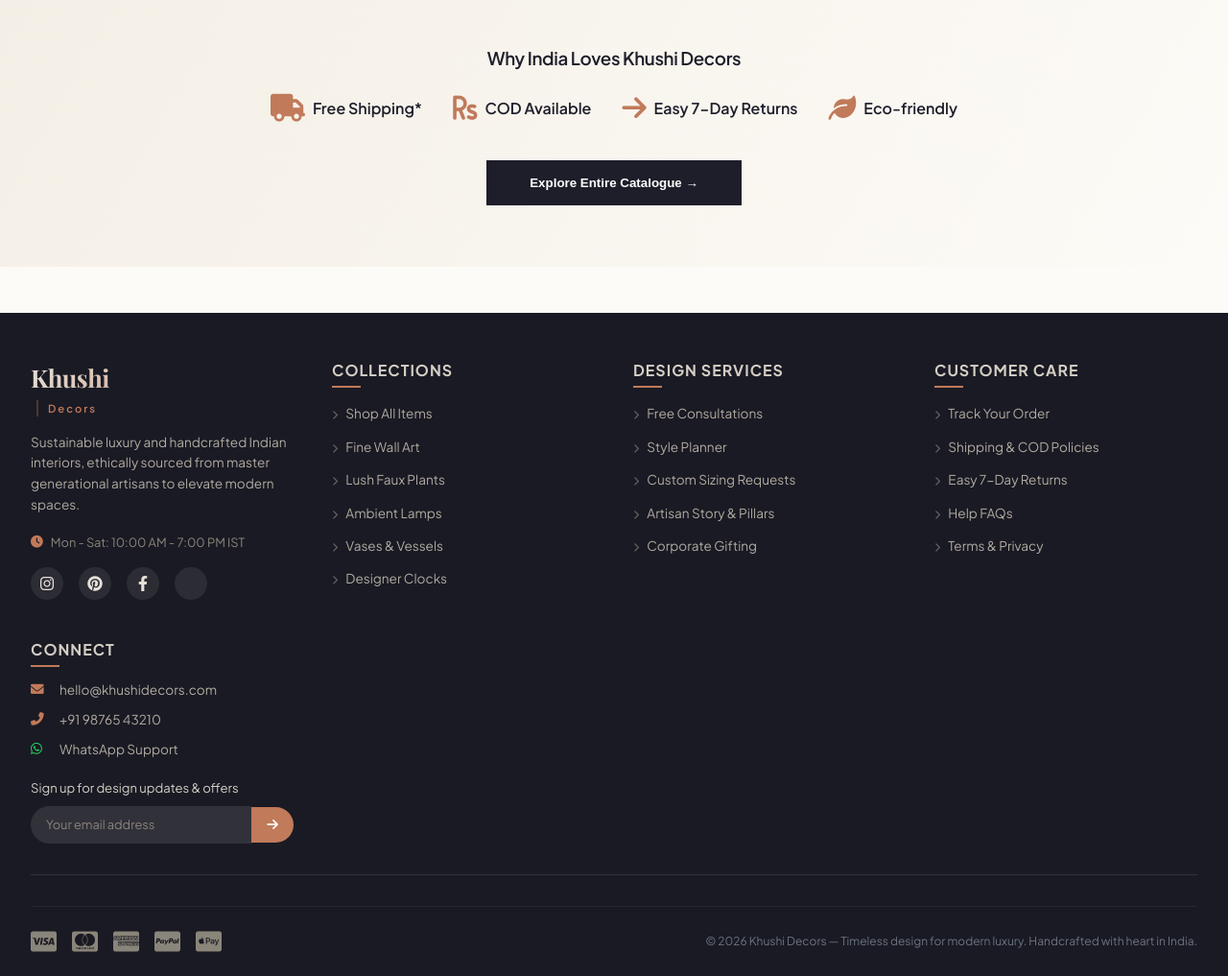
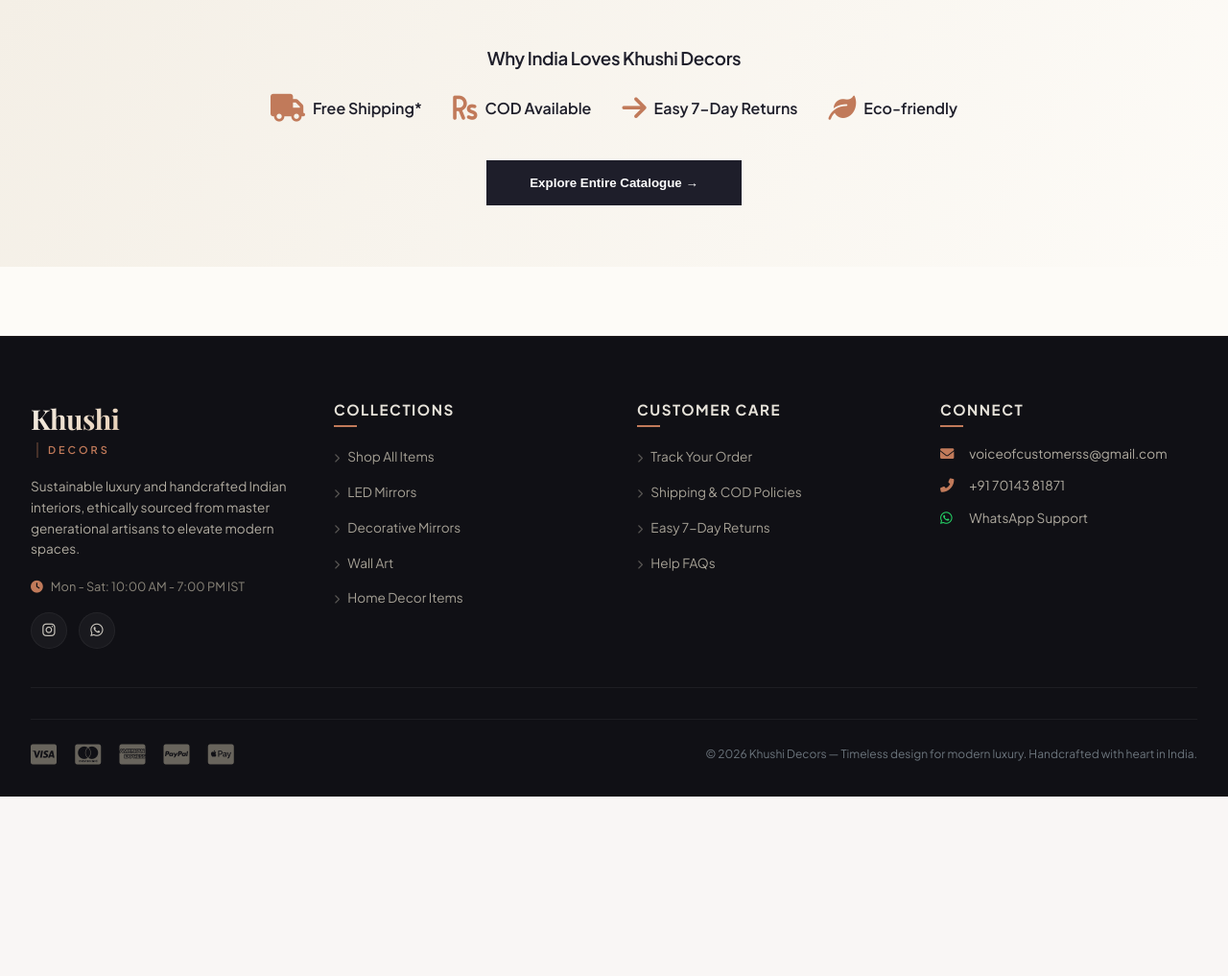
Before and after one commit to mynexasolutions-spec/khushi-decors, a Flask app: page / in a window 1280 px wide. Shown: the part 4110-5127 px from the top of the page at 96% size. After the commit the page ends 4940 px from the top, so only its background shows below. Run offline with Flask 3, Linux system fonts and the light colour scheme.

Commit message:
Redesign footer and configure gitignore to exclude PEM files for deployment

```diff
--- a/static/css/base.css
+++ b/static/css/base.css
@@ -321,26 +321,27 @@ h1, h2, h3 {
 
 /* Footer */
 footer {
-  background: #1a1a24;
+  background: #101015;
   color: #e6e2d9;
-  padding: 3rem 2rem 1.5rem;
-  margin-top: 3rem;
+  padding: 4rem 2rem 2rem;
+  margin-top: 4.5rem;
+  border-top: 1px solid rgba(193, 122, 90, 0.08);
 }
 .footer-container {
   max-width: 1280px;
   margin: 0 auto;
   display: grid;
   grid-template-columns: repeat(auto-fit, minmax(220px, 1fr));
-  gap: 2.5rem;
-  padding-bottom: 2rem;
-  border-bottom: 1px solid rgba(255,255,255,0.1);
+  gap: 3rem;
+  padding-bottom: 2.5rem;
+  border-bottom: 1px solid rgba(255, 255, 255, 0.06);
 }
 .footer-column h4 {
-  font-size: 1rem;
+  font-size: 0.95rem;
   font-weight: 700;
-  letter-spacing: 1px;
-  margin-bottom: 1.25rem;
-  color: #d4cfc4;
+  letter-spacing: 1.5px;
+  margin-bottom: 1.5rem;
+  color: #e6e2d9;
   text-transform: uppercase;
   position: relative;
   display: inline-block;
@@ -350,133 +351,154 @@ footer {
   position: absolute;
   bottom: -6px;
   left: 0;
-  width: 30px;
+  width: 24px;
   height: 2px;
   background: var(--primary);
 }
 .footer-column ul {
   list-style: none;
   padding: 0;
+  margin: 0;
 }
 .footer-column ul li {
-  margin-bottom: 0.65rem;
+  margin-bottom: 0.8rem;
 }
 .footer-column ul li a {
-  color: #b0aba0;
+  color: #a5a095;
   text-decoration: none;
   font-size: 0.85rem;
-  transition: var(--transition);
+  transition: all 0.25s ease;
   cursor: pointer;
+  display: inline-block;
 }
 .footer-column ul li a:hover {
-  color: var(--primary);
-  padding-left: 5px;
+  color: var(--accent-gold);
+  transform: translateX(4px);
 }
 .footer-logo {
   display: flex;
   flex-direction: column;
-  gap: 4px;
-  margin-bottom: 1rem;
+  gap: 2px;
+  margin-bottom: 1.2rem;
 }
 .footer-logo .logo-symbol {
   font-family: 'Playfair Display', serif;
-  font-size: 1.6rem;
+  font-size: 1.8rem;
   font-weight: 700;
-  background: linear-gradient(135deg, #e6e2d9 0%, #C17A5A 100%);
+  background: linear-gradient(135deg, #f4efe6 0%, #D4A373 100%);
   background-clip: text;
   -webkit-background-clip: text;
   color: transparent;
   letter-spacing: -0.5px;
 }
 .footer-logo .logo-accent {
-  font-size: 0.7rem;
-  letter-spacing: 2px;
+  font-size: 0.68rem;
+  letter-spacing: 3px;
   color: var(--primary);
+  text-transform: uppercase;
+  font-weight: 600;
 }
 .footer-tagline {
   font-size: 0.85rem;
-  line-height: 1.5;
-  margin: 0.5rem 0 1rem;
-  color: #b0aba0;
+  line-height: 1.6;
+  margin: 0.5rem 0 1.2rem;
+  color: #a5a095;
 }
 .footer-social {
   display: flex;
-  gap: 1rem;
-  margin-top: 0.5rem;
+  gap: 0.75rem;
+  margin-top: 1rem;
 }
 .footer-social a {
   display: inline-flex;
   align-items: center;
   justify-content: center;
-  width: 34px;
-  height: 34px;
-  background: rgba(255,255,255,0.08);
+  width: 38px;
+  height: 38px;
+  background: rgba(255, 255, 255, 0.04);
+  border: 1px solid rgba(255, 255, 255, 0.05);
   border-radius: 50%;
-  color: #e6e2d9;
-  font-size: 1rem;
-  transition: var(--transition);
+  color: #c9c5bc;
+  font-size: 0.95rem;
+  transition: all 0.3s cubic-bezier(0.165, 0.84, 0.44, 1);
   text-decoration: none;
 }
 .footer-social a:hover {
   background: var(--primary);
+  border-color: var(--primary);
   color: white;
-  transform: translateY(-2px);
+  transform: translateY(-3px);
+  box-shadow: 0 4px 12px rgba(193, 122, 90, 0.25);
 }
 .contact-info li {
   display: flex;
   align-items: center;
   gap: 10px;
-  color: #b0aba0;
+  color: #a5a095;
   font-size: 0.85rem;
-  margin-bottom: 0.75rem;
+  margin-bottom: 0.9rem;
+}
+.contact-info li a {
+  transition: all 0.25s ease;
+}
+.contact-info li a:hover {
+  color: var(--accent-gold) !important;
 }
 .contact-info li i {
   width: 20px;
   color: var(--primary);
-  font-size: 0.85rem;
+  font-size: 0.9rem;
 }
 .newsletter {
-  margin-top: 1.25rem;
+  margin-top: 1.5rem;
 }
 .newsletter p {
   font-size: 0.8rem;
-  margin-bottom: 0.75rem;
-  color: #d4cfc4;
+  margin-bottom: 0.8rem;
+  color: #c9c5bc;
 }
 .newsletter-input {
   display: flex;
   align-items: center;
-  gap: 0;
+  background: rgba(255, 255, 255, 0.04);
+  border: 1px solid rgba(255, 255, 255, 0.08);
+  border-radius: 50px;
+  padding: 3px;
+  transition: all 0.25s ease;
+}
+.newsletter-input:focus-within {
+  border-color: var(--primary);
+  box-shadow: 0 0 0 3px rgba(193, 122, 90, 0.15);
 }
 .newsletter-input input {
   flex: 1;
-  padding: 0.7rem 1rem;
+  padding: 0.6rem 1rem;
   border: none;
-  border-radius: 40px 0 0 40px;
-  background: rgba(255,255,255,0.1);
+  background: transparent;
   color: white;
   font-size: 0.8rem;
   font-family: inherit;
   outline: none;
 }
 .newsletter-input input::placeholder {
-  color: #8a857a;
-}
-.newsletter-input input:focus {
-  background: rgba(255,255,255,0.15);
+  color: #68645c;
 }
 .newsletter-input button {
   background: var(--primary);
   border: none;
-  padding: 0.7rem 1rem;
-  border-radius: 0 40px 40px 0;
+  width: 36px;
+  height: 36px;
+  border-radius: 50%;
   color: white;
+  display: flex;
+  align-items: center;
+  justify-content: center;
   cursor: pointer;
-  transition: var(--transition);
+  transition: all 0.25s ease;
 }
 .newsletter-input button:hover {
-  background: var(--primary-dark);
-  transform: translateX(2px);
+  background: var(--accent-gold);
+  transform: scale(1.05);
 }
 .footer-bottom {
   max-width: 1280px;
@@ -485,24 +507,24 @@ footer {
   flex-wrap: wrap;
   justify-content: space-between;
   align-items: center;
-  gap: 1rem;
-  padding-top: 1rem;
+  gap: 1.25rem;
+  padding-top: 1.25rem;
 }
 .payment-icons {
   display: flex;
-  gap: 1rem;
-  font-size: 1.4rem;
-  color: #8a857a;
+  gap: 1.2rem;
+  font-size: 1.6rem;
+  color: #68645c;
 }
 .payment-icons i {
-  transition: var(--transition);
+  transition: all 0.25s ease;
 }
 .payment-icons i:hover {
-  color: var(--primary);
+  color: var(--accent-gold);
 }
 .footer-bottom p {
-  font-size: 0.75rem;
-  color: #8a857a;
+  font-size: 0.78rem;
+  color: #68645c;
 }
 
 /* Modal */
--- a/templates/base.html
+++ b/templates/base.html
@@ -99,10 +99,8 @@
           <i class="fas fa-clock" style="color:var(--primary)"></i> Mon - Sat: 10:00 AM - 7:00 PM IST
         </p>
         <div class="footer-social" style="margin-top: 0.5rem;">
-          <a href="#" aria-label="Instagram"><i class="fab fa-instagram"></i></a>
-          <a href="#" aria-label="Pinterest"><i class="fab fa-pinterest"></i></a>
-          <a href="#" aria-label="Facebook"><i class="fab fa-facebook-f"></i></a>
-          <a href="#" aria-label="Twitter"><i class="fab fa-x-twitter"></i></a>
+          <a href="https://instagram.com/khushidecors" target="_blank" aria-label="Instagram"><i class="fab fa-instagram"></i></a>
+          <a href="https://wa.me/917014381871" target="_blank" aria-label="WhatsApp"><i class="fab fa-whatsapp"></i></a>
         </div>
       </div>
 
@@ -111,53 +109,32 @@
         <h4>Collections</h4>
         <ul>
           <li><a href="/shop"><i class="fas fa-chevron-right" style="font-size:0.6rem; margin-right:6px; opacity:0.5;"></i> Shop All Items</a></li>
-          <li><a href="/shop?category=wallDecor"><i class="fas fa-chevron-right" style="font-size:0.6rem; margin-right:6px; opacity:0.5;"></i> Fine Wall Art</a></li>
-          <li><a href="/shop?category=artificialPlants"><i class="fas fa-chevron-right" style="font-size:0.6rem; margin-right:6px; opacity:0.5;"></i> Lush Faux Plants</a></li>
-          <li><a href="/shop?category=lamps"><i class="fas fa-chevron-right" style="font-size:0.6rem; margin-right:6px; opacity:0.5;"></i> Ambient Lamps</a></li>
-          <li><a href="/shop?category=vases"><i class="fas fa-chevron-right" style="font-size:0.6rem; margin-right:6px; opacity:0.5;"></i> Vases & Vessels</a></li>
-          <li><a href="/shop?category=clocks"><i class="fas fa-chevron-right" style="font-size:0.6rem; margin-right:6px; opacity:0.5;"></i> Designer Clocks</a></li>
+          <li><a href="/shop?category=led-mirrors"><i class="fas fa-chevron-right" style="font-size:0.6rem; margin-right:6px; opacity:0.5;"></i> LED Mirrors</a></li>
+          <li><a href="/shop?category=decorative-mirrors"><i class="fas fa-chevron-right" style="font-size:0.6rem; margin-right:6px; opacity:0.5;"></i> Decorative Mirrors</a></li>
+          <li><a href="/shop?category=wall-art"><i class="fas fa-chevron-right" style="font-size:0.6rem; margin-right:6px; opacity:0.5;"></i> Wall Art</a></li>
+          <li><a href="/shop?category=home-decor-items"><i class="fas fa-chevron-right" style="font-size:0.6rem; margin-right:6px; opacity:0.5;"></i> Home Decor Items</a></li>
         </ul>
       </div>
 
-      <!-- Column 3: Exclusive Services -->
-      <div class="footer-column">
-        <h4>Design Services</h4>
-        <ul>
-          <li><a href="/"><i class="fas fa-chevron-right" style="font-size:0.6rem; margin-right:6px; opacity:0.5;"></i> Free Consultations</a></li>
-          <li><a href="/"><i class="fas fa-chevron-right" style="font-size:0.6rem; margin-right:6px; opacity:0.5;"></i> Style Planner</a></li>
-          <li><a href="/contact"><i class="fas fa-chevron-right" style="font-size:0.6rem; margin-right:6px; opacity:0.5;"></i> Custom Sizing Requests</a></li>
-          <li><a href="/about"><i class="fas fa-chevron-right" style="font-size:0.6rem; margin-right:6px; opacity:0.5;"></i> Artisan Story & Pillars</a></li>
-          <li><a href="/contact"><i class="fas fa-chevron-right" style="font-size:0.6rem; margin-right:6px; opacity:0.5;"></i> Corporate Gifting</a></li>
-        </ul>
-      </div>
-
-      <!-- Column 4: Customer Support -->
+      <!-- Column 3: Customer Support -->
       <div class="footer-column">
         <h4>Customer Care</h4>
         <ul>
           <li><a href="/contact"><i class="fas fa-chevron-right" style="font-size:0.6rem; margin-right:6px; opacity:0.5;"></i> Track Your Order</a></li>
-          <li><a href="#"><i class="fas fa-chevron-right" style="font-size:0.6rem; margin-right:6px; opacity:0.5;"></i> Shipping & COD Policies</a></li>
-          <li><a href="#"><i class="fas fa-chevron-right" style="font-size:0.6rem; margin-right:6px; opacity:0.5;"></i> Easy 7-Day Returns</a></li>
-          <li><a href="#"><i class="fas fa-chevron-right" style="font-size:0.6rem; margin-right:6px; opacity:0.5;"></i> Help FAQs</a></li>
-          <li><a href="#"><i class="fas fa-chevron-right" style="font-size:0.6rem; margin-right:6px; opacity:0.5;"></i> Terms & Privacy</a></li>
+          <li><a href="/contact"><i class="fas fa-chevron-right" style="font-size:0.6rem; margin-right:6px; opacity:0.5;"></i> Shipping & COD Policies</a></li>
+          <li><a href="/contact"><i class="fas fa-chevron-right" style="font-size:0.6rem; margin-right:6px; opacity:0.5;"></i> Easy 7-Day Returns</a></li>
+          <li><a href="/contact"><i class="fas fa-chevron-right" style="font-size:0.6rem; margin-right:6px; opacity:0.5;"></i> Help FAQs</a></li>
         </ul>
       </div>
 
-      <!-- Column 5: Connect Concierge -->
+      <!-- Column 4: Connect Concierge -->
       <div class="footer-column" style="flex-grow: 1.2;">
         <h4>Connect</h4>
         <ul class="contact-info" style="margin-bottom: 1.2rem;">
-          <li><i class="fas fa-envelope"></i> hello@khushidecors.com</li>
-          <li><i class="fas fa-phone-alt"></i> +91 98765 43210</li>
-          <li><i class="fab fa-whatsapp" style="color:#25D366;"></i> WhatsApp Support</li>
+          <li><a href="mailto:voiceofcustomerss@gmail.com" style="color: #b0aba0; text-decoration: none;"><i class="fas fa-envelope" style="color:var(--primary); margin-right:8px;"></i> voiceofcustomerss@gmail.com</a></li>
+          <li><a href="tel:+917014381871" style="color: #b0aba0; text-decoration: none;"><i class="fas fa-phone-alt" style="color:var(--primary); margin-right:8px;"></i> +91 70143 81871</a></li>
+          <li><a href="https://wa.me/917014381871" target="_blank" style="color: #b0aba0; text-decoration: none;"><i class="fab fa-whatsapp" style="color:#25D366; margin-right:8px;"></i> WhatsApp Support</a></li>
         </ul>
-        <div class="newsletter">
-          <p style="margin-bottom: 0.6rem; font-size: 0.82rem;">Sign up for design updates & offers</p>
-          <div class="newsletter-input">
-            <input type="email" placeholder="Your email address" id="newsletterEmail">
-            <button id="newsletterBtn"><i class="fas fa-arrow-right"></i></button>
-          </div>
-        </div>
       </div>
     </div>
     <div class="footer-bottom" style="margin-top: 2rem; border-top: 1px solid rgba(255,255,255,0.06); padding-top: 1.5rem;">
```
Also changed, not shown: deploy-guide/README.md (added), static/uploads/62ce9df38d80.jpeg (deleted), static/uploads/a757fdaae76f.jpeg (deleted), static/uploads/fd36e2ff780a.jpeg (deleted), 1 other file.
